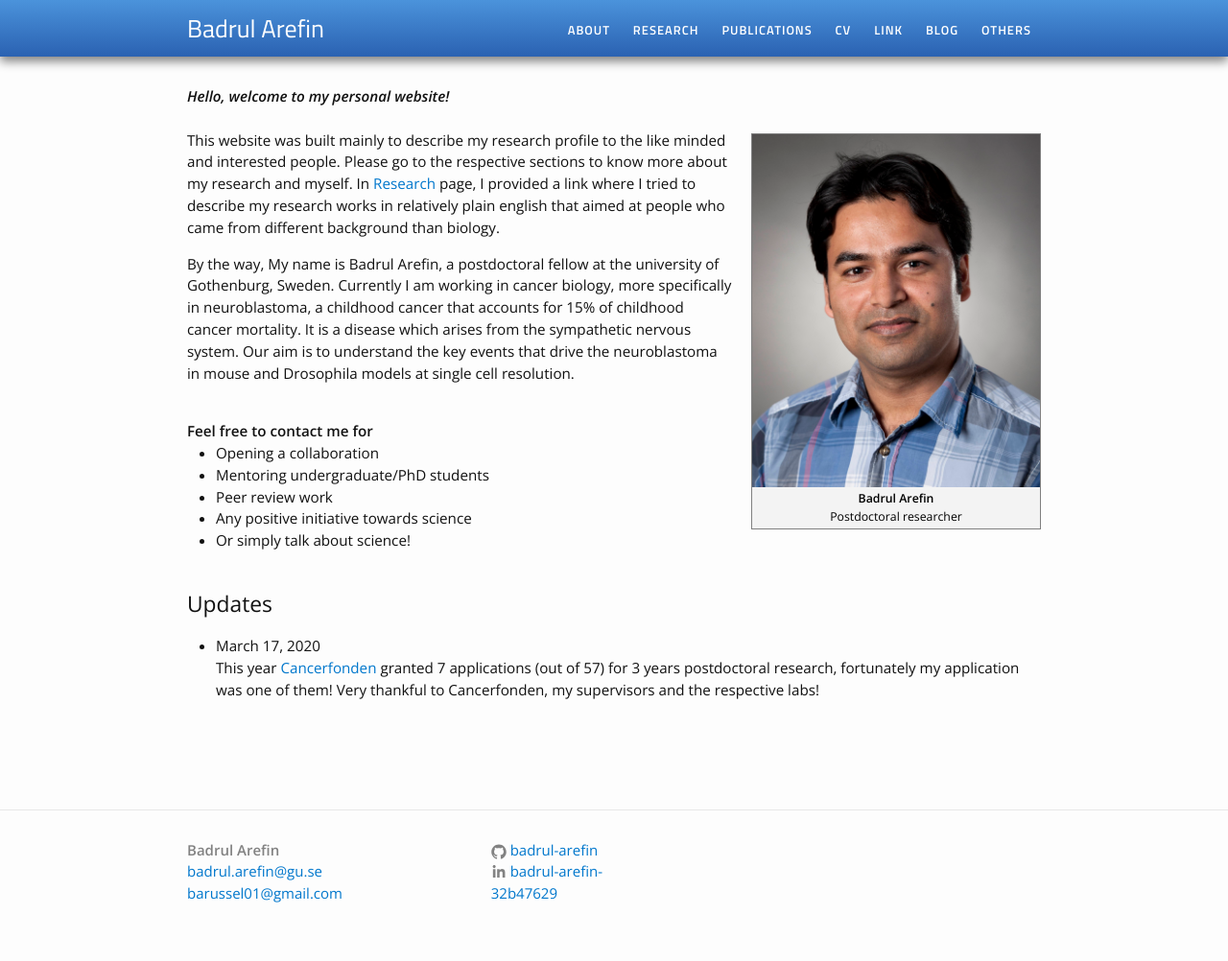
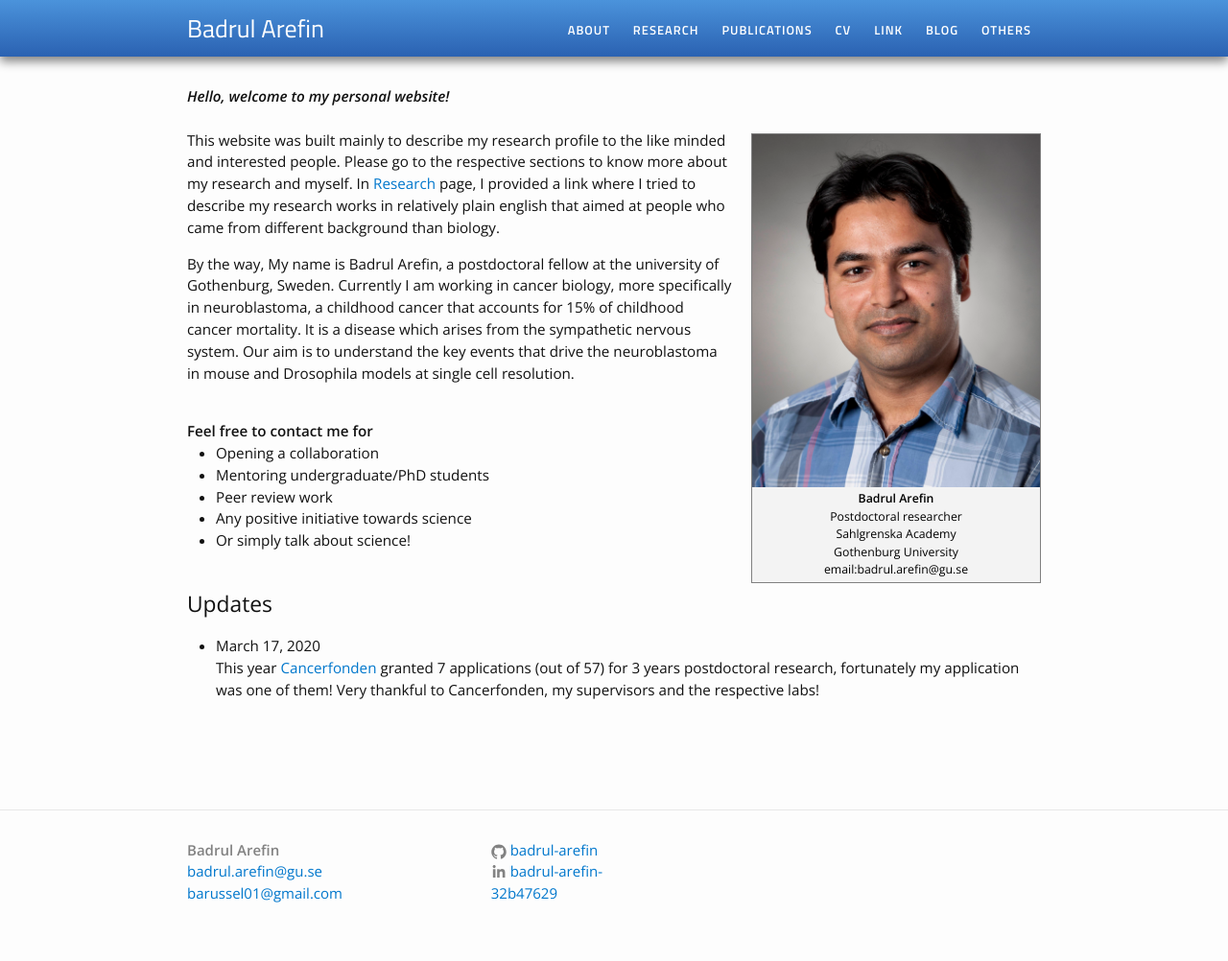
Before and after one commit to Badrul-Arefin/badrul-arefin.github.io, a Jekyll site: the page built from index.html, in a window 1280 px wide. Shown: the whole page at 96% size. Built offline with Jekyll 4.4.1, drawn with Linux system fonts in a browser that asks for light colours.

Commit message:
Update index.html

```diff
--- a/index.html
+++ b/index.html
@@ -6,7 +6,7 @@
 
  <i><b>Hello, welcome to my personal website!</b></i><br><br>
 
- {% include image.html url="/images/pic_low2.jpg" caption="<b>Badrul Arefin</b><br>Postdoctoral researcher"  width=300 align="right" %}
+ {% include image.html url="/images/pic_low2.jpg" caption="<b>Badrul Arefin</b><br>Postdoctoral researcher<br>Sahlgrenska Academy<br>Gothenburg University<br>email:badrul.arefin@gu.se" width=300 align="right" %}
 
   <p> This website was built mainly to describe my research profile to the like minded and interested people. Please go to the
   respective sections to know more about my research and myself. In <a href="research">Research</a> page, I provided a link where I tried to describe my
```
